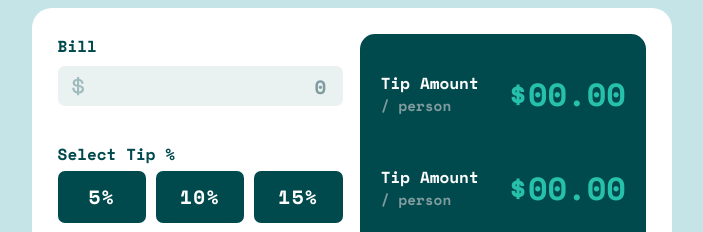
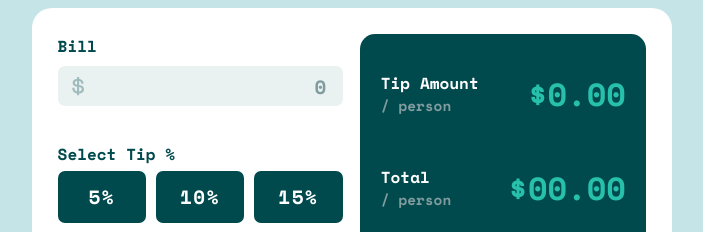
Before and after one commit to JoseDanielRomero/Tip-calculator, a React (Create React App) app: page / in a window 1280 px wide. Shown: the part 203-435 px from the top of the page, without its empty margins (288-991 px from the left). Built offline with nearby package versions, Linux system fonts and the light colour scheme; the HTML template or start-up script is replaced by a standard one.

Commit message:
Se agrego la feature de mostrar el monto del porcentaje

```diff
--- a/src/App.js
+++ b/src/App.js
@@ -38,14 +38,12 @@ function App() {
   const [people, setPeople] = useState('')
   const [tip, setTip] = useState('')
   const [customTipShown, setCustomTipShown] = useState('')
+  const [resultTip, setResultTip] = useState('$0.00')
+  const [resultTotal, setResultTotal] = useState('')
 
-  if (typeof bill === 'number') {
-    console.log(bill.toFixed(2))
-  }
-
-  if (typeof people === 'number') {
-    console.log(people.toFixed())
-  }
+  // console.log( bill)
+  // console.log( tip)
+  // console.log( people)
 
   return (
     <div className="App">
@@ -66,8 +64,16 @@ function App() {
             dataBase={dataBase}
             setDataBase={setDataBase}
             dataBaseButtons={dataBaseButtons}
+            resultTip={resultTip}
+            setResultTip={setResultTip}
           />
-          <Results />
+          <Results
+            resultTip={resultTip}
+            setResultTip={setResultTip}
+            bill={bill}
+            tip={tip}
+            people={people}
+          />
         </article>
       </main>
     </div>
--- a/src/components/Calculator.js
+++ b/src/components/Calculator.js
@@ -13,6 +13,9 @@ function Calculator({ setBill, bill, people, setPeople, tip, setTip, customTipSh
         setter={setBill}
         iconInput={dollarIcon}
         htmlType='number'
+        tip={tip}
+        bill={bill}
+        people={people}
       />
       <SelectTip
         setTip={setTip}
@@ -28,6 +31,9 @@ function Calculator({ setBill, bill, people, setPeople, tip, setTip, customTipSh
         setter={setPeople}
         iconInput={peopleIcon}
         htmlType='tel'
+        tip={tip}
+        bill={bill}
+        people={people}
       />
     </section>
   );
--- a/src/components/Results.js
+++ b/src/components/Results.js
@@ -1,6 +1,33 @@
 import '../stylesheets/Results.css'
 
-function Results() {
+function Results({ resultTip, setResultTip, bill, tip, people }) {
+
+  const copyTip = tip;
+  const copyBill = bill;
+  const copyPeople = people;
+
+  const handleShowResulTip = () => {
+    if (typeof copyTip == 'number' && typeof copyBill == 'number' && typeof copyPeople == 'number') {
+      const fixBill = copyBill.toFixed(2)
+
+      const fixTip = copyTip.toFixed()
+
+      const formula = (fixBill * fixTip) / 100
+
+      const formartResult = formula.toFixed(2)
+
+      setResultTip('$'+formartResult)
+    } else {
+      setResultTip('$0.00')
+    }
+
+    return resultTip
+
+  }
+
+
+
+
   return (
     <section className='result-box'>
       <div className='result-box-list'>
@@ -10,12 +37,12 @@ function Results() {
             <h5 className='subtitle-result'>/ person</h5>
           </div>
           <div className='number-box'>
-            <p className='result-number'>$00.00</p>
+            <p className='result-number'>{handleShowResulTip()}</p>
           </div>
         </div>
         <div className='result-container'>
           <div className='text-box'>
-            <h4 className='title-result'>Tip Amount</h4>
+            <h4 className='title-result'>Total</h4>
             <h5 className='subtitle-result'>/ person</h5>
           </div>
           <div className='number-box'>
--- a/src/stylesheets/Results.css
+++ b/src/stylesheets/Results.css
@@ -80,6 +80,10 @@
     border: none;
     text-align: center;
     letter-spacing: .1rem;
+    display: flex;
+    flex-direction: column;
+    align-items: center;
+    justify-content: center;
     transition: all .1s;
 }
 
```
